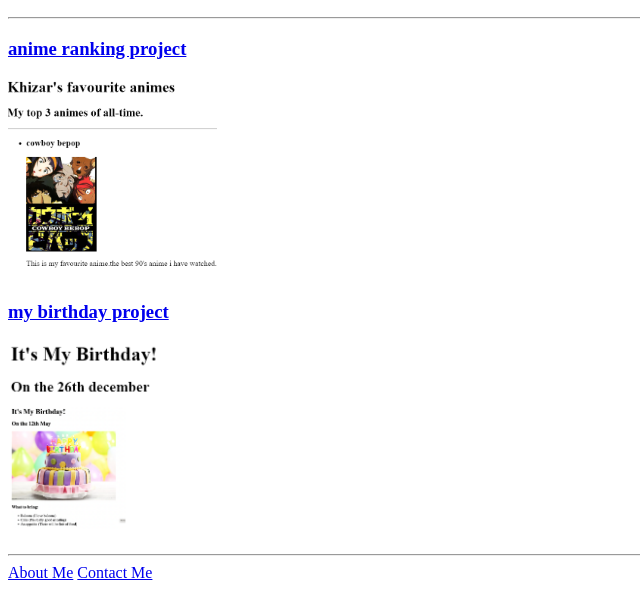
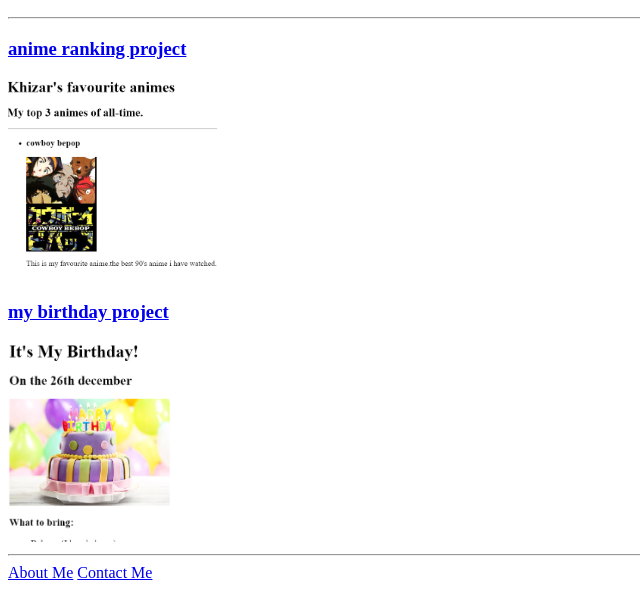
Before and after one commit to KhizarKhan6/html-portfolio, a plain HTML site: page index.html in a window 1280 px wide. Shown: the part 110-726 px from the top of the page, without its empty margins (0-640 px from the left). Drawn offline with Linux system fonts and the light colour scheme.

Commit message:
Add files via upload

```diff
--- a/index.html
+++ b/index.html
@@ -15,7 +15,7 @@
         <img src="./assets/images/Screenshot 2024-11-01 155556.png"height=200,alt="anime ranking project preview"/>
 
        <h3><a href="./public/birthday-invite.html">my birthday project</a></h3>
-           <img src="./assets/images/Screenshot 2024-11-01 160401.png"height=200,alt="birthday project preview"/>
+           <img src="./assets/images/Screenshot 2024-11-01 174510.png"height=200,alt="birthday project preview"/>
            <hr />
         <a href="./public/about.html">About Me</a>
         <a href="./public/contact.html"> Contact Me </a>
```
Also changed, not shown: public/birthday-invite.html (+1 -1 lines), assets/images/Screenshot 2024-11-01 173732.png (added), assets/images/Screenshot 2024-11-01 174510.png (added).
